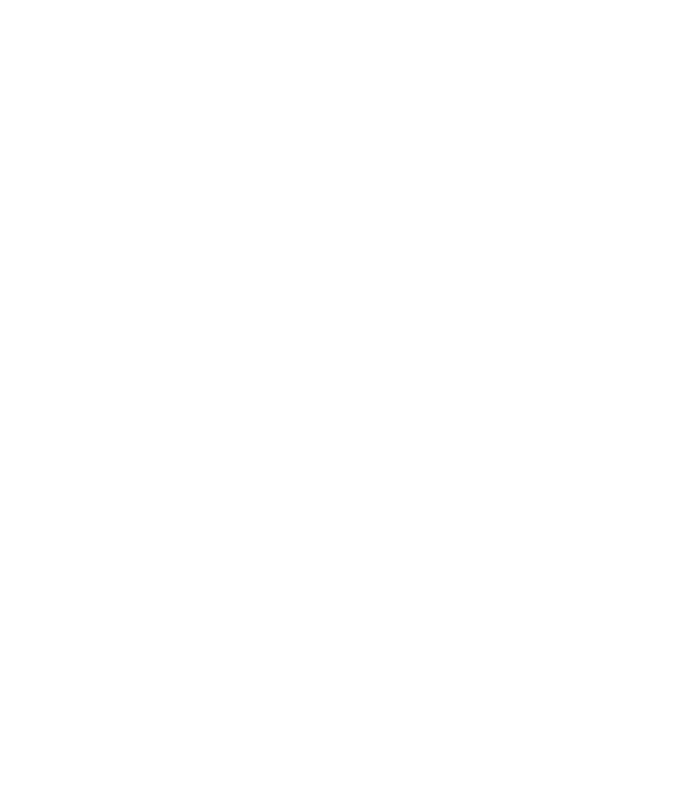
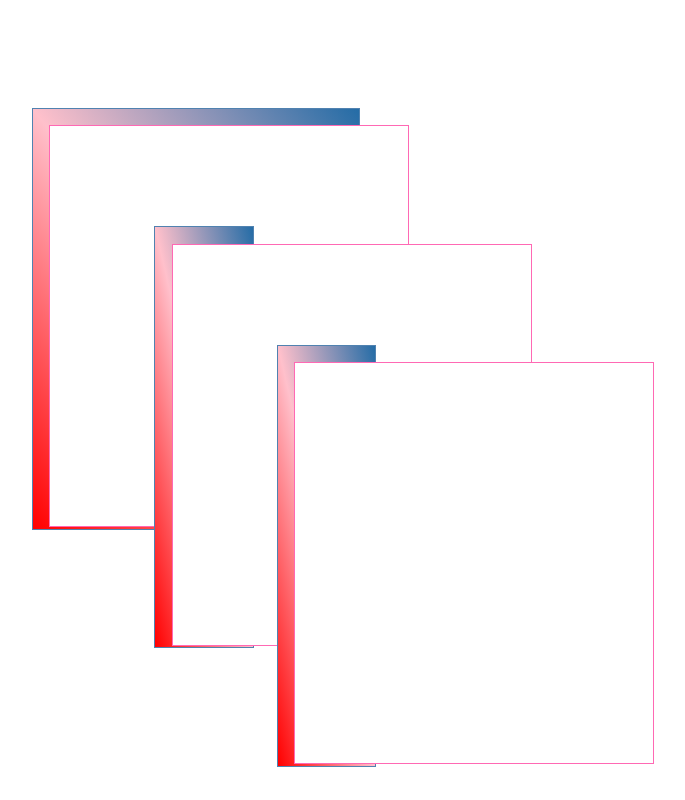
Before and after one commit to didacta/fira, a Gatsby site: page /photo in a window 1280 px wide. Shown: the whole page, without its empty margins (76-761 px from the left). Built offline with nearby package versions, Linux system fonts and the light colour scheme; Gatsby itself is replaced by a stand-in of ours.

Commit message:
made a files page and photos div

```diff
--- a/gatsby-config.js
+++ b/gatsby-config.js
@@ -5,12 +5,14 @@
   },
   plugins: [
     'gatsby-plugin-styled-components',
+
     {
       resolve: 'gatsby-source-filesystem',
       options: {
         path: `${__dirname}/src/posts`,
         name: 'posts'
-      }
+      },
+
     },
     'gatsby-transformer-remark',
     'gatsby-plugin-react-helmet'
--- a/package.json
+++ b/package.json
@@ -15,7 +15,7 @@
     "gatsby-image": "^2.0.0-rc.0",
     "gatsby-plugin-react-helmet": "^3.0.0-rc.0",
     "gatsby-plugin-styled-components": "^3.0.0-rc.0",
-    "gatsby-source-filesystem": "^2.0.1-rc.0",
+    "gatsby-source-filesystem": "^1.5.39",
     "gatsby-transformer-remark": "^2.1.1-rc.0",
     "moment": "^2.22.2",
     "react": "^16.4.2",
--- a/src/pages/photo.js
+++ b/src/pages/photo.js
@@ -3,18 +3,26 @@
 
 const StyledAbout = styled.div`
   display: flex;
-  flex-direction: column;
-  align-items: center;
-  margin: .5rem;
+  flex-wrap: wrap;
+  flex: 50%;
+  align-items: right;
+  margin: .4rem;
+  padding: 0 4px;
+  width: 350px;
+  height: 400px;
+  background-color:white;
+  border: 1px solid hotpink;
   p {
+    box-shadow:10px 10px 60px 1px pink;
+    background-image: linear-gradient(to bottom left  , huntergreen, white, pink );
     margin: 0;
     color: #333333;
     font-family: 'Lato', sans-serif;
     font-weight: 400;
-    font-size: 1rem;
-    line-height: 2rem;
+    font-size: .5rem;
+    line-height: 2.25rem;
     @media (min-width: 768px) {
-      font-size: 1.1rem;
+      font-size: 1.2rem;
     }
     a {
       color: darkblue;
@@ -23,11 +31,49 @@
   }
 `
 
+const Container = styled.div`
+  font-family: 'Poppins', sans-serif;
+  font-weight: 500;
+  font-style: Semi-Bold;
+  border: 1px solid #5082b0;
+  display:inline-block;
+  position: relative;
+  margin: 100px;
+  float:center;
+  padding:10px;
+  width: calc(25% - 10px);
+  height:400px;
+  background:black;
+  background-image: linear-gradient(to bottom left  , #246ca6, pink, red );
+`
+
 export default () => (
-  <StyledAbout>
-    <p>
+  <Container>
+    <StyledAbout>
+    <Container>
+    <StyledAbout>
+    <Container>
+    <StyledAbout>
+
+      </StyledAbout>
+
+  </Container>
+      </StyledAbout>
+
+  </Container>
+      </StyledAbout>
+
+  </Container>
 
 
-      </p>
-  </StyledAbout>
+
+
+
+
+
+
+
+
+
+
 )
```
Also changed, not shown: src/pages/my-files.js (added, +72 -0 lines), 1 other file.
